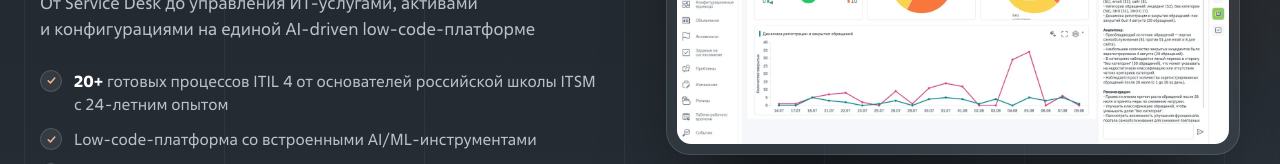
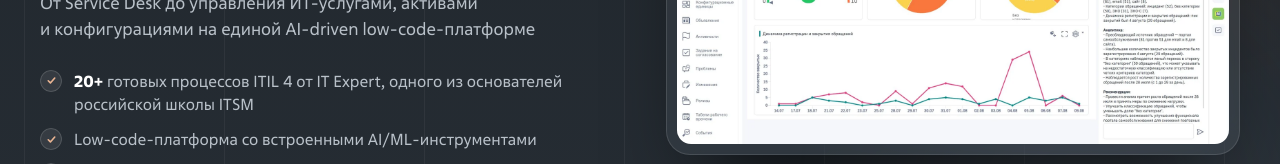
Before and after one commit to katerinazaber/itsmbox-landing, a plain HTML site: page index.html in a window 1280 px wide. Shown: the part 498-662 px from the top of the page. Drawn offline with Linux system fonts and the light colour scheme.

Commit message:
Hero: ITIL 4 line — IT Expert, one of the founders
Co-authored-by: Perplexity <noreply@perplexity.ai>

```diff
--- a/index.html
+++ b/index.html
@@ -46,7 +46,7 @@
       <h1 id="hero-title" class="hero__title reveal">ITSM&#8209;платформа, которая <span class="grad">растёт вместе с&nbsp;ИТ&#8209;службой</span></h1>
       <p class="hero__lead reveal">От Service Desk до управления ИТ&#8209;услугами, активами и&nbsp;конфигурациями на&nbsp;единой AI&#8209;driven low&#8209;code&#8209;платформе</p>
       <ul class="checks reveal">
-        <li><strong>20+</strong> готовых процессов ITIL&nbsp;4 от основателей российской школы ITSM с&nbsp;24&#8209;летним опытом</li>
+        <li><strong>20+</strong> готовых процессов ITIL&nbsp;4 от IT Expert, одного из основателей российской школы ITSM</li>
         <li>Low&#8209;code&#8209;платформа со встроенными AI/ML&#8209;инструментами</li>
         <li>Отказоустойчивость и соответствие требованиям ИБ и КИИ</li>
       </ul>
```
